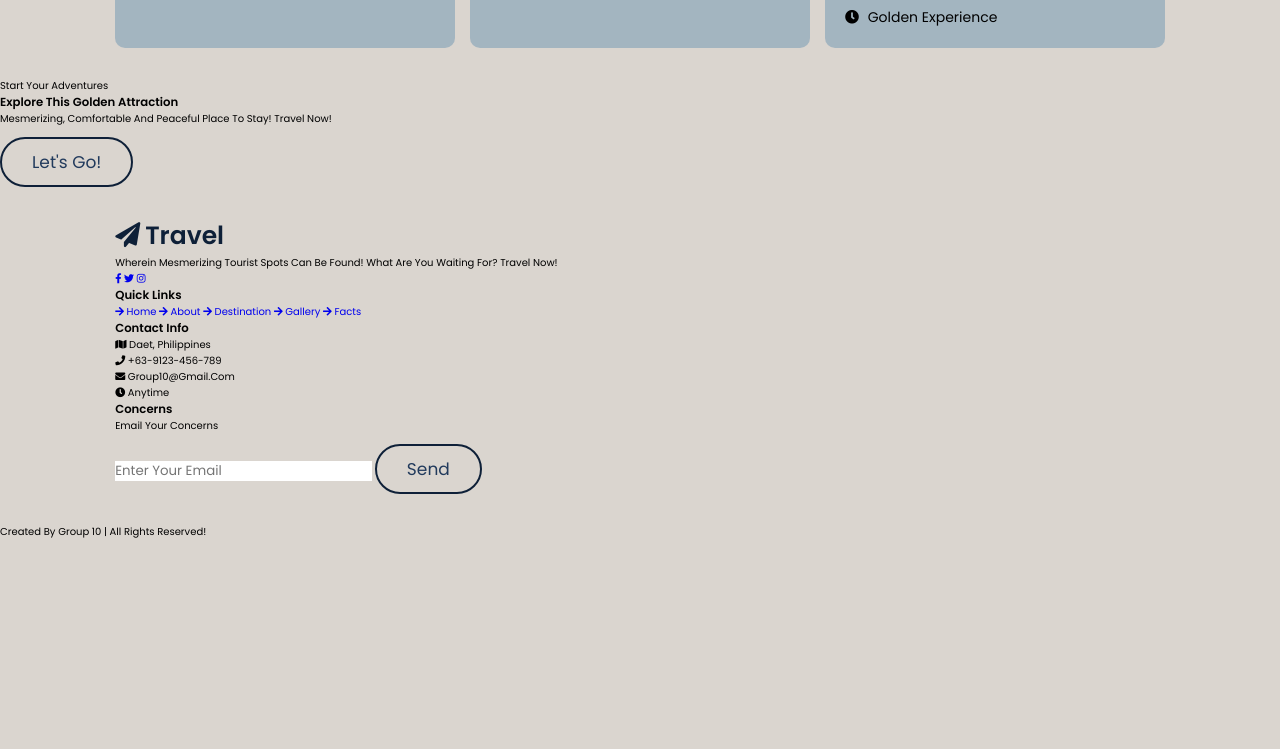
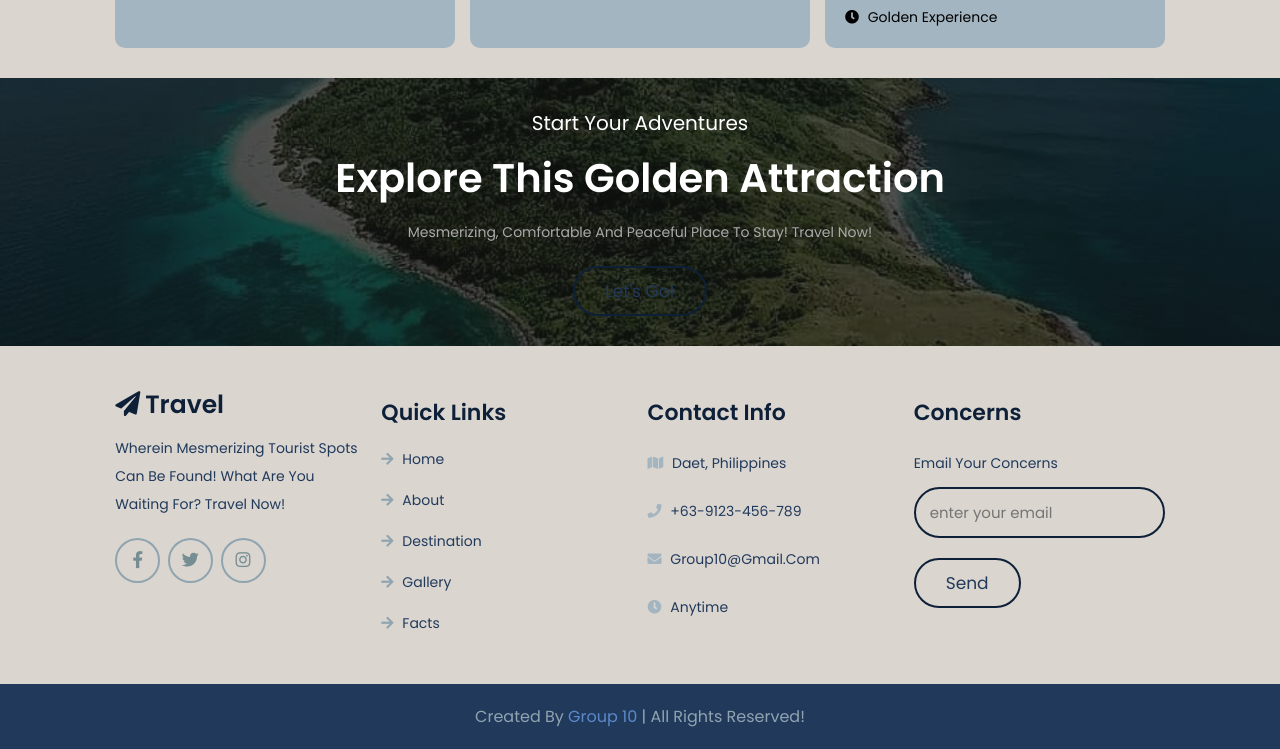
Before and after one commit to MichelleAsis/TOG-PARACALE, a plain HTML site: page index.html in a window 1280 px wide. Shown: the part 5829-6578 px from the top of the page. Before the commit the page ends 6369 px from the top, so only its background shows below. Drawn offline with nearby package versions, Linux system fonts and the light colour scheme; a script that the page names is missing.

Commit message:
Update style.css

```diff
--- a/style.css
+++ b/style.css
@@ -568,3 +568,189 @@ section {
   padding-right: .5rem;
   color: #000000;
 }
+.banner {
+  background: -webkit-gradient(linear, left top, left bottom, from(rgba(17, 17, 17, 0.7)), to(rgba(17, 17, 17, 0.7))), url(../images/banner-bg.jpg) no-repeat;
+  background: linear-gradient(rgba(17, 17, 17, 0.7), rgba(17, 17, 17, 0.7)), url(../images/maculabo\(1\).jpg) no-repeat;
+  background-size: cover;
+  background-position: center;
+  padding: 3rem 2rem;
+  background-attachment: fixed;
+  text-align: center;
+}
+
+.banner .content span {
+  font-size: 2rem;
+  color: #ffffff;
+}
+
+.banner .content h3 {
+  font-size: 4rem;
+  color: #fff;
+  margin-top: 1rem;
+}
+
+.banner .content p {
+  max-width: 60rem;
+  margin: 1rem auto;
+  font-size: 1.4rem;
+  color: #aaa;
+  line-height: 2;
+}
+
+.footer .box-container {
+  display: -ms-grid;
+  display: grid;
+  -ms-grid-columns: (minmax(25rem, 1fr))[auto-fit];
+      grid-template-columns: repeat(auto-fit, minmax(25rem, 1fr));
+  gap: 1.5rem;
+}
+
+.footer .box-container .box {
+  padding: 1rem 0;
+}
+
+.footer .box-container .box .logo {
+  padding-bottom: 1rem;
+}
+
+.footer .box-container .box h3 {
+  font-size: 2.2rem;
+  color: #0E2038;
+  padding: 1rem 0;
+}
+
+.footer .box-container .box p {
+  font-size: 1.4rem;
+  color: #213A5C;
+  padding: 1rem 0;
+  line-height: 2;
+}
+
+.footer .box-container .box p i {
+  padding-right: .5rem;
+  color: #a3b5c0;
+}
+
+.footer .box-container .box .share {
+  padding-top: 1rem;
+}
+
+.footer .box-container .box .share a {
+  height: 4.5rem;
+  width: 4.5rem;
+  line-height: 4rem;
+  font-size: 2rem;
+  border-radius: 50%;
+  font-size: 1.7rem;
+  border: 0.2rem solid #90A4B0;
+  color: #758D93;
+  margin-right: .5rem;
+  text-align: center;
+}
+
+.footer .box-container .box .share a:hover {
+  background: #213A5C;
+  color: rgb(0, 0, 0);
+}
+
+.footer .box-container .box .links {
+  font-size: 1.4rem;
+  color: #213A5C;
+  padding: 1rem 0;
+  display: block;
+}
+
+.footer .box-container .box .links:hover {
+  color: #213A5C;
+}
+
+.footer .box-container .box .links:hover i {
+  padding-right: 2rem;
+}
+
+.footer .box-container .box .links i {
+  padding-right: .5rem;
+  color: #90A4B0;
+}
+
+.footer .box-container .box form .email {
+  width: 100%;
+  border-radius: 5rem;
+  border: 0.2rem solid #0E2038;
+  background: none;
+  font-size: 1.5rem;
+  text-transform: none;
+  color: #213A5C;
+  margin-bottom: 1rem;
+  padding: 1.2rem 1.4rem;
+}
+
+.credit {
+  background: #213A5C;
+  text-align: center;
+  font-size: 1.6rem;
+  padding: 2rem 1rem;
+  color: #90A4B0;
+}
+
+.credit span {
+  color: #5b89c9;
+}
+
+@media (max-width: 991px) {
+  html {
+    font-size: 55%;
+  }
+  .header {
+    padding: 1.5rem 2rem;
+  }
+  section {
+    padding: 3rem 2rem;
+  }
+}
+
+@media (max-width: 768px) {
+  #menu-btn {
+    display: inline-block;
+  }
+  .header .navbar {
+    position: absolute;
+    top: 99%;
+    left: 0;
+    right: 0;
+    background: rgb(120, 231, 105);
+    -webkit-clip-path: polygon(0 0, 100% 0, 100% 0, 0 0);
+            clip-path: polygon(0 0, 100% 0, 100% 0, 0 0);
+  }
+  .header .navbar.active {
+    -webkit-clip-path: polygon(0 0, 100% 0, 100% 100%, 0 100%);
+            clip-path: polygon(0 0, 100% 0, 100% 100%, 0 100%);
+  }
+  .header .navbar a {
+    margin: 2rem;
+    font-size: 2rem;
+    display: block;
+  }
+  .home {
+    margin-top: 10rem;
+  }
+  .home .content span {
+    font-size: 8vw;
+  }
+  .home .content h3 {
+    font-size: 9vw;
+  }
+}
+
+@media (max-width: 450px) {
+  html {
+    font-size: 50%;
+  }
+  .about .content h3 {
+    font-size: 3.5rem;
+  }
+  .banner .content h3 {
+    font-size: 2.7rem;
+  }
+}
+/* sourceMappingURL=style.css.map */
```
